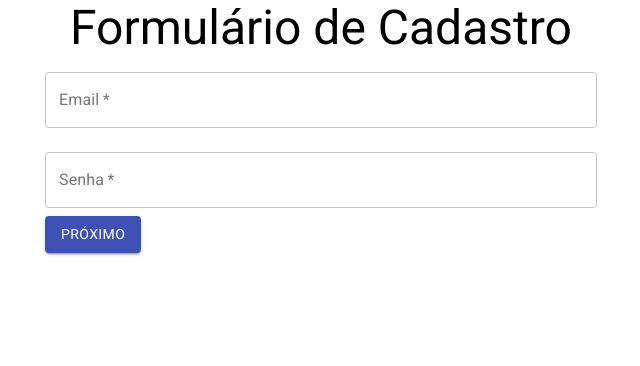
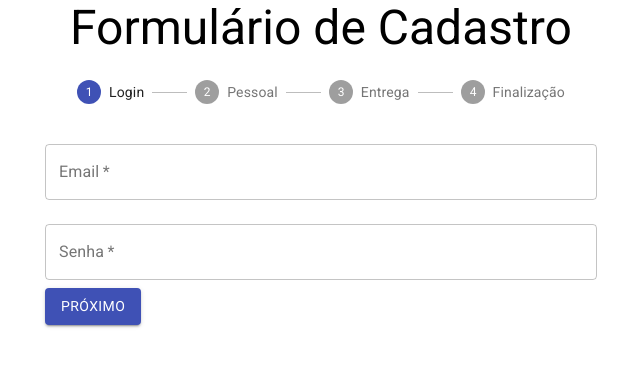
Before and after one commit to Mormani/React-SignUp_Form_V2, a React (Create React App) app: page / in a window 1280 px wide. Shown: the top 366 px of the page, without its empty margins (319-959 px from the left). Built offline with nearby package versions, Linux system fonts and the light colour scheme.

Commit message:
Utilizando o useEffect e terminando o formulario

```diff
--- a/src/components/FormularioCadastro/DadosEntrega.jsx
+++ b/src/components/FormularioCadastro/DadosEntrega.jsx
@@ -1,4 +1,4 @@
-import React from "react";
+import React, {useState} from "react";
 import {TextField, Button} from "@material-ui/core";
 
 function DadosEntrega({aoEnviar}) {
--- a/src/components/FormularioCadastro/FormularioCadastro.jsx
+++ b/src/components/FormularioCadastro/FormularioCadastro.jsx
@@ -1,20 +1,37 @@
-import React, {useState} from "react";
+import React, {useState, useEffect} from "react";
 import DadosPessoais from "./DadosPessoais";
 import DadosUsuario from "./DadosUsuario";
 import DadosEntrega from "./DadosEntrega";
+import {Step, StepLabel, Stepper, Typography} from "@material-ui/core";
 
 function FormCadastro({aoEnviar, validarCPF}) {
 
     const [etapaAtual, setEtapaAtual] = useState(0);
     function proxEtapa() { setEtapaAtual(etapaAtual + 1) };
 
+    const [dadosColetados, setDados] = useState({});
+    function coletarDados(dados) { setDados( {...dadosColetados, ...dados} ); proxEtapa(); };
+
+    useEffect(() => { if(etapaAtual === (forms.length - 1)) aoEnviar(dadosColetados); });
+
     const forms = [
-        <DadosUsuario  aoEnviar={proxEtapa} />,
-        <DadosPessoais aoEnviar={proxEtapa} validarCPF={validarCPF} />,
-        <DadosEntrega  aoEnviar={aoEnviar} />
+        <DadosUsuario  aoEnviar={coletarDados} />,
+        <DadosPessoais aoEnviar={coletarDados} validarCPF={validarCPF} />,
+        <DadosEntrega  aoEnviar={coletarDados} />,
+        <Typography variant="h5">Obrigado pelo Cadastro!</Typography>
     ];
 
-    return ( <>{ forms[etapaAtual] }</> );
+    return (
+        <>
+            <Stepper activeStep={etapaAtual}>
+                <Step><StepLabel>Login</StepLabel></Step>
+                <Step><StepLabel>Pessoal</StepLabel></Step>
+                <Step><StepLabel>Entrega</StepLabel></Step>
+                <Step><StepLabel>Finalização</StepLabel></Step>
+            </Stepper>
+            { forms[etapaAtual] }
+        </>
+    );
 }
 
 export default FormCadastro;
```
